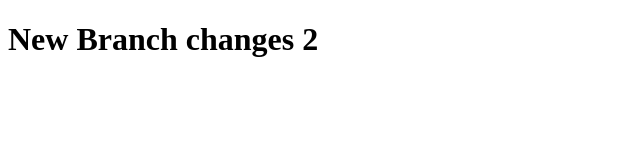
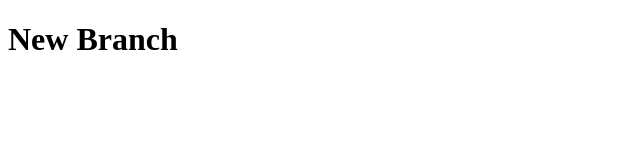
Before and after one commit to Serhii-Bondarchuk/Git_check, a website: page index.html in a window 1280 px wide. Shown: the whole page, without its empty margins (0-640 px from the left). Drawn offline with Linux system fonts and the light colour scheme.

Commit message:
Master branch change
Master branch change

```diff
--- a/index.html
+++ b/index.html
@@ -5,7 +5,7 @@
     <meta http-equiv="X-UA-Compatible" content="IE=edge" />
     <meta name="viewport" content="width=device-width, initial-scale=1.0" />
     <title>Document</title>
-    <h1>New Branch changes 2</h1>
+    <h1>New Branch</h1>
   </head>
   <body></body>
 </html>
```
